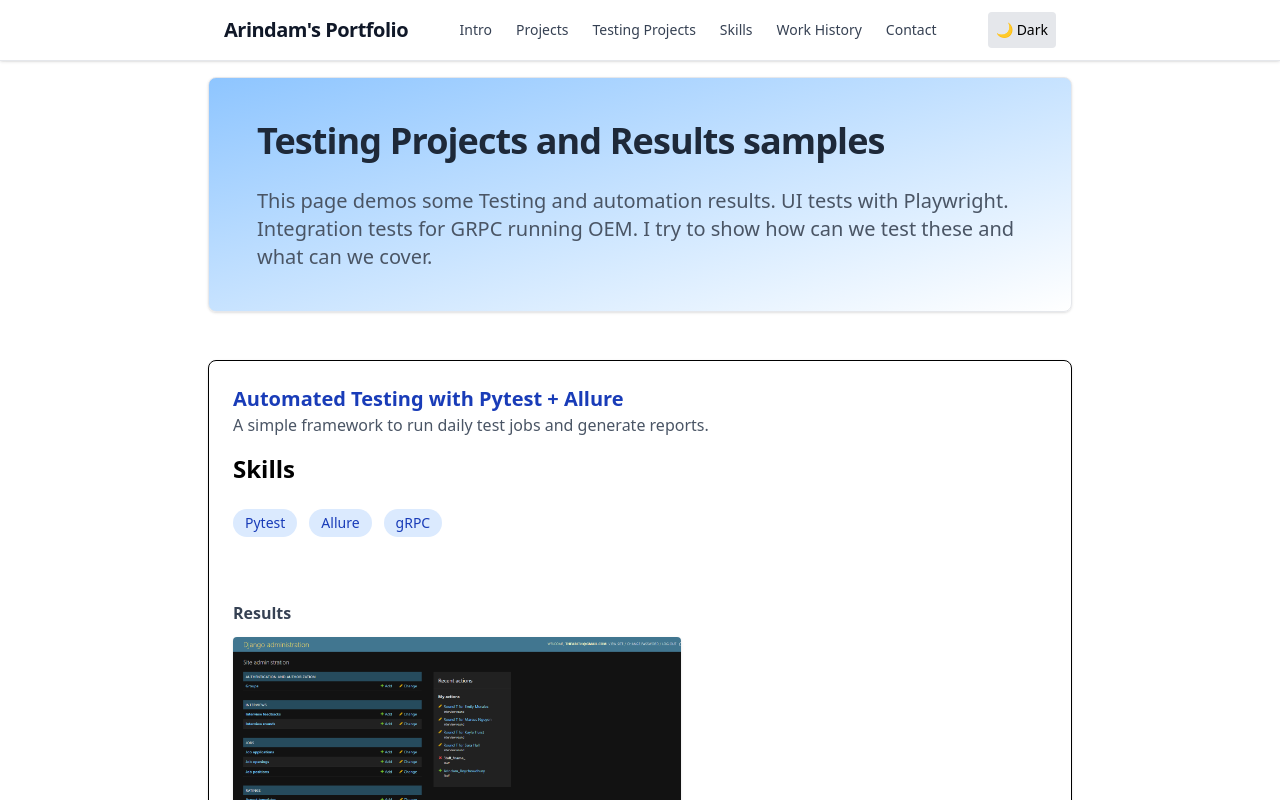
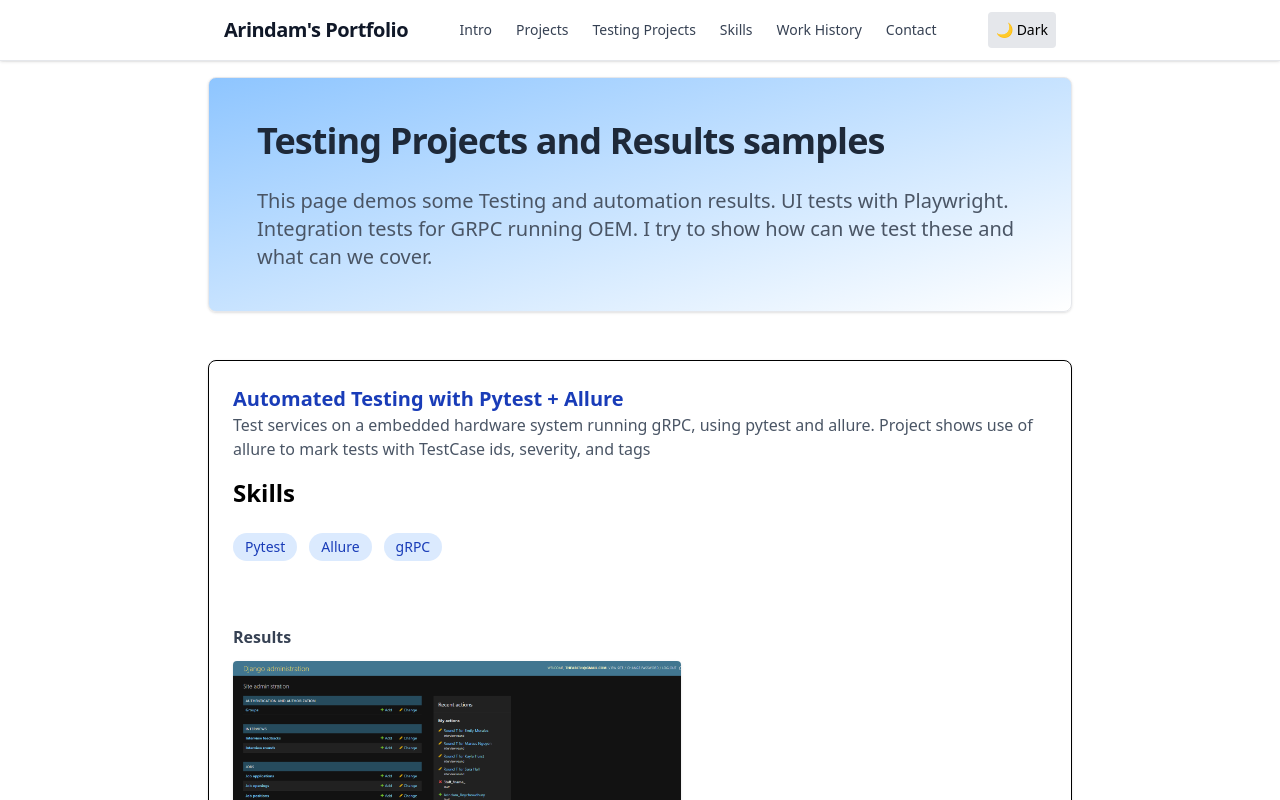
Before and after one commit to arindam31/arindam31.github.io, a React (Vite) app: page /testing-demos in a window 1280 px wide. Shown: the top 800 px of the page. Built offline with nearby package versions, Linux system fonts and the light colour scheme.

Commit message:
Update report path

```diff
--- a/src/pages/TestingProjectsPage.tsx
+++ b/src/pages/TestingProjectsPage.tsx
@@ -19,13 +19,14 @@ export default function TestingProjecPage() {
         />
         <TestingProject
           title="Automated Testing with Pytest + Allure"
-          description="A simple framework to run daily test jobs and generate reports."
+          description="Test services on a embedded hardware system running gRPC,
+          using pytest and allure. Project shows use of allure to mark tests with TestCase ids, severity, and tags"
           skills={["Pytest", "Allure", "gRPC"]}
           results={[
             { type: "image", content: "/screenshots/imt/admin.png" },
             {
               type: "link",
-              content: "https://arindam31.github.io/embedded_device_testing/",
+              content: "https://arindam31.github.io/PyTest_All_Examples/embedded_device_testing/",
             },
             {
               type: "text",
```
